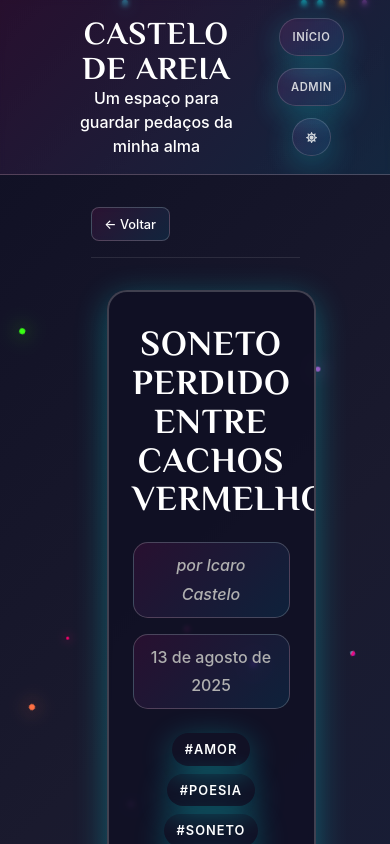
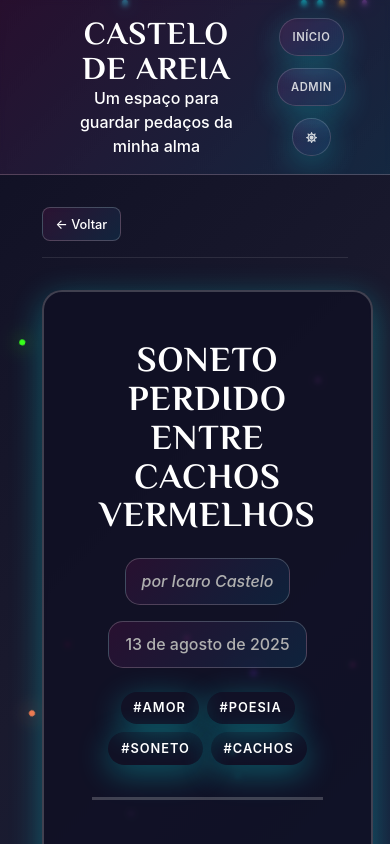
Before and after one commit to icastelito/castelo-de-areia, a React (Vite) app: page /post/1 in a window 390 px wide. Shown: the top 844 px of the page. Built offline with nearby package versions, Linux system fonts and the light colour scheme.

Commit message:
fix: ajustes visuais

```diff
--- a/src/App.css
+++ b/src/App.css
@@ -43,7 +43,7 @@ width: 100dvw;
 .main-content {
   flex: 1;
   padding: 2rem;
-  width: 70%;
+  width: 70dvw;
   position: relative;
   z-index: 2;
   align-self: center;
@@ -237,7 +237,10 @@ width: 100dvw;
 @media (max-width: 768px) {
   .main-content {
     padding: 1rem;
+  width: 95dvw;
   }
+
+
 
   .posts-container {
     grid-template-columns: 1fr;
--- a/src/components/posts/PoemRenderer.css
+++ b/src/components/posts/PoemRenderer.css
@@ -195,8 +195,7 @@
 
 @media (max-width: 768px) {
   .poem-container {
-    margin: 1rem;
-    padding: 2rem 1.5rem;
+    width: 85dvw;
   }
 
   .poem-title {
```
